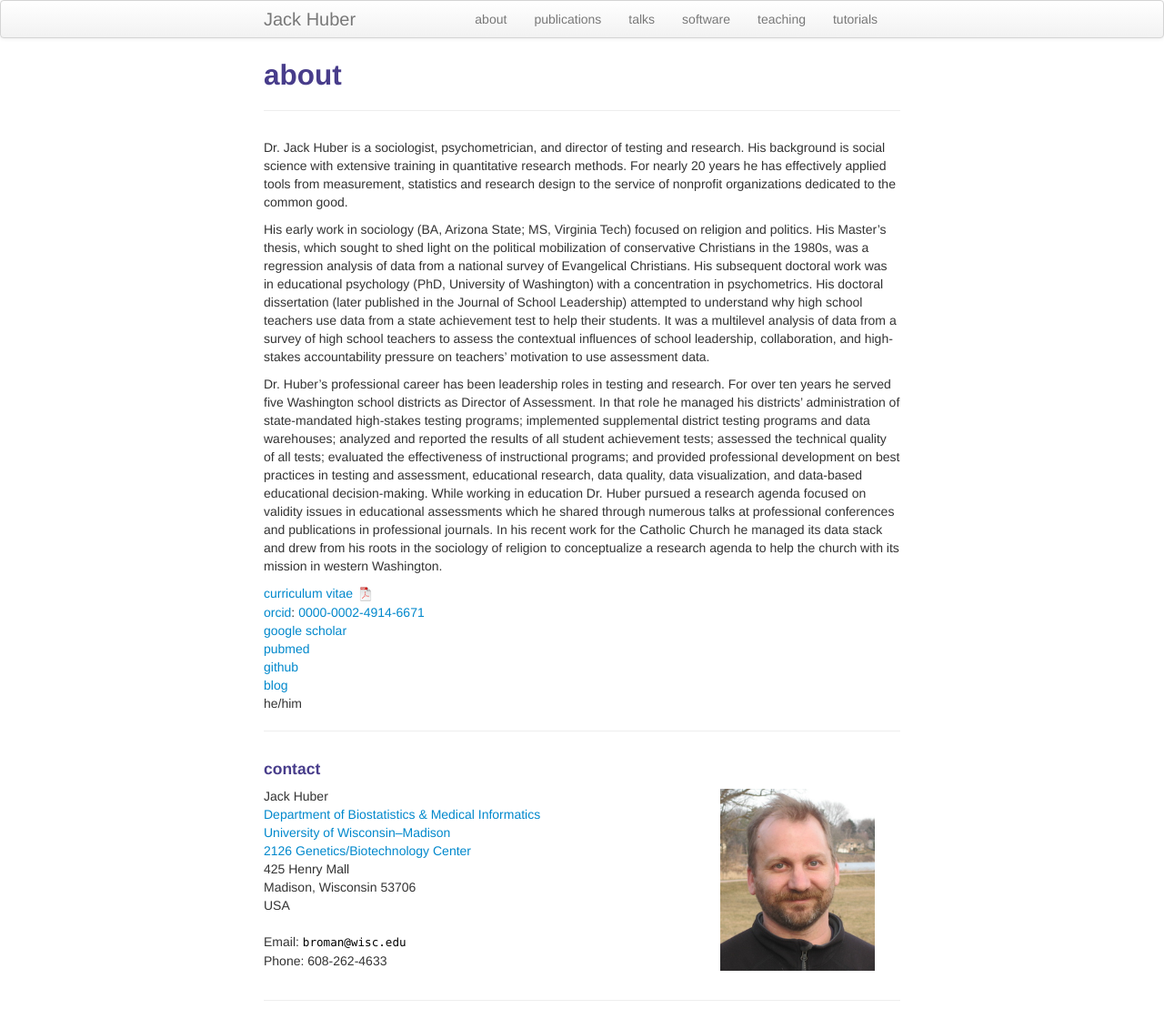
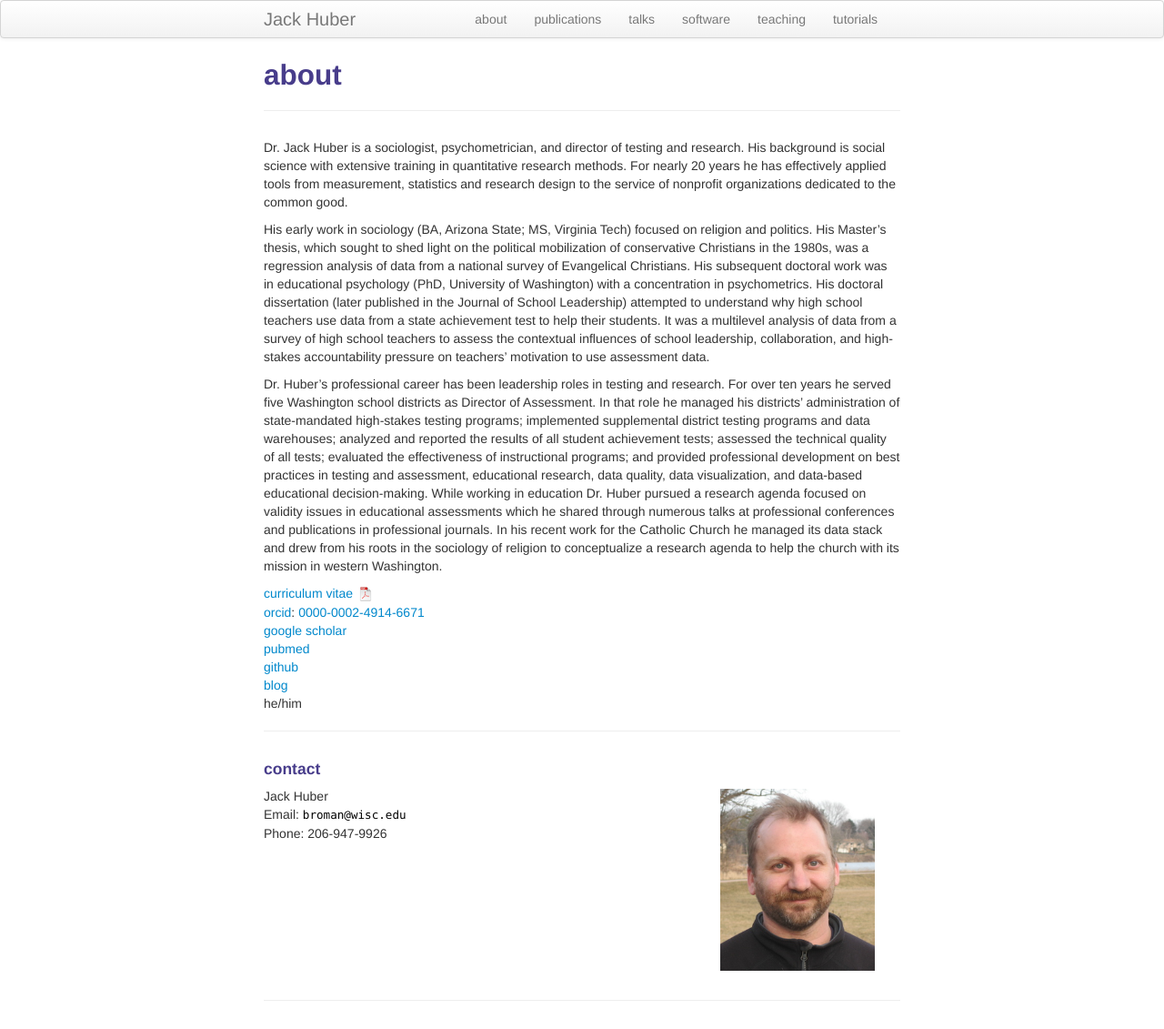
Before and after one commit to jackbhuber/jackbhuber.github.io, a Jekyll site: the page built from pages/about.md, in a window 1280 px wide. Shown: the whole page at 91% size. Built offline with Jekyll 4.4.1, drawn with Linux system fonts in a browser that asks for light colours.

Commit message:
Update about.md

```diff
--- a/pages/about.md
+++ b/pages/about.md
@@ -27,18 +27,11 @@ he/him
     <div class="row-fluid">
         <div class="span5">
             Jack Huber<br/>
-            <a href="https://www.biostat.wisc.edu">Department of Biostatistics &amp; Medical Informatics</a><br/>
-            <a href="https://www.wisc.edu">University of Wisconsin&ndash;Madison</a><br/>
-            <a href="https://map.wisc.edu/s/2tie3nen">2126 Genetics/Biotechnology Center</a><br/>
-            425 Henry Mall<br/>
-            Madison, Wisconsin 53706<br/>
-            USA<br/><br/>
-
             <div id="hide_email">
             Email: <code>bro</code><b>I</b><code>man</code><b>don't</b><code>@</code><b>want</b><code></code><b>spam!
             </b><code></code><b>So</b><code></code><b>please</b><code>wi</code><b>leave
             </b><code>sc</code><b>me</b><code>.</code><b>alone</b><code>e</code><b>!</b><code>du</code><br/>
-            Phone: 608-262-4633
+            Phone: 206-947-9926
             </div>
         </div>
 
```
